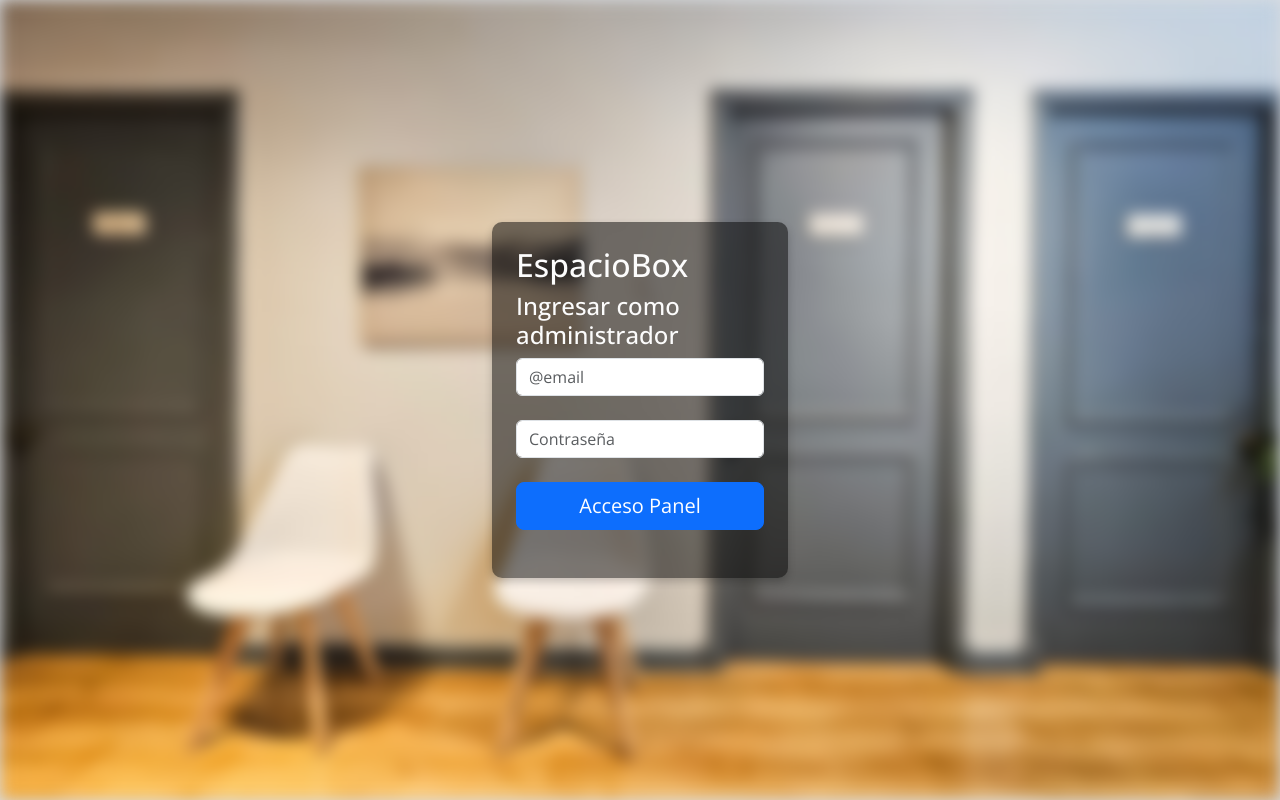
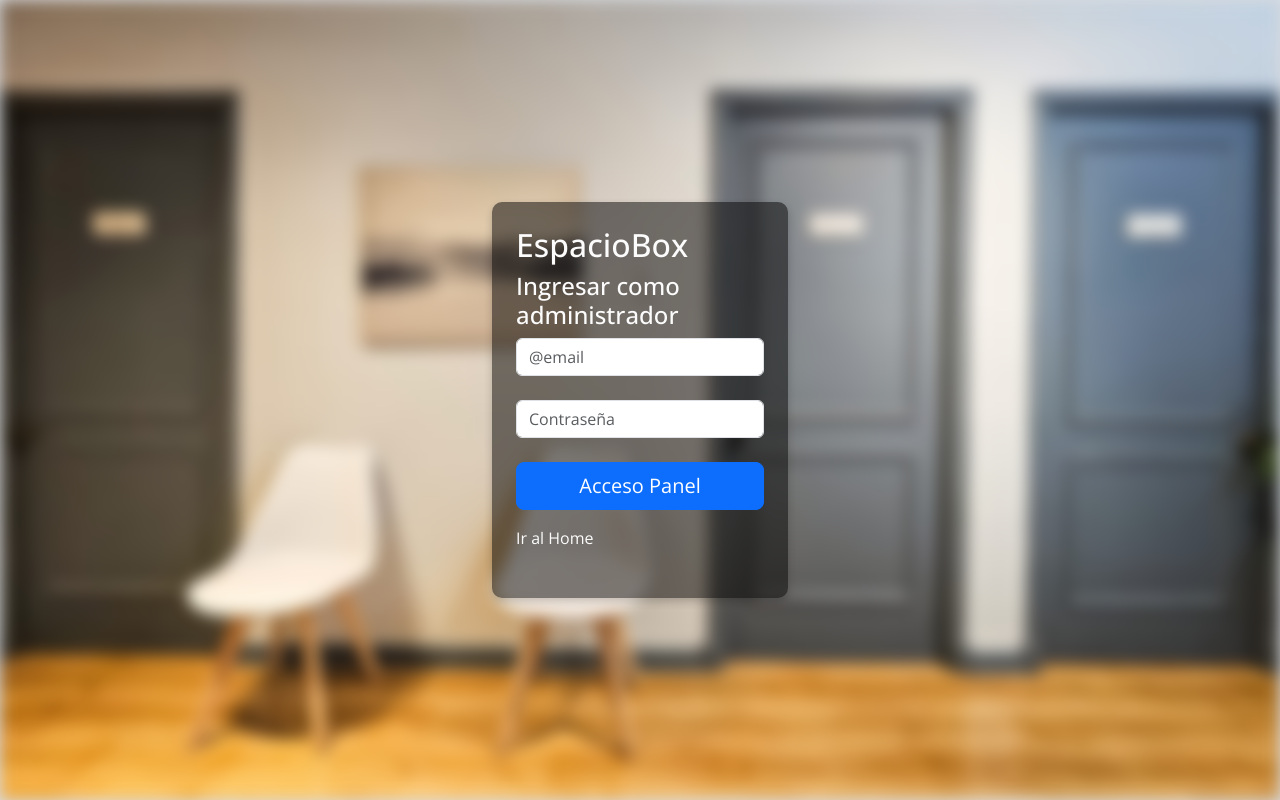
Before and after one commit to ssalinascalibar/espacio-box-noLogin, a React (Vite) app: page /login in a window 1280 px wide. Built offline with nearby package versions, Linux system fonts and the light colour scheme.

Commit message:
add home link in form

```diff
--- a/src/features/auth/Login.jsx
+++ b/src/features/auth/Login.jsx
@@ -7,6 +7,7 @@ import Button from "react-bootstrap/Button";
 import Container from "react-bootstrap/Container";
 import Row from "react-bootstrap/Row";
 import Col from "react-bootstrap/Col";
+import { Link } from "react-router-dom";
 import "./login.css";
 
 export default function Login() {
@@ -92,6 +93,7 @@ export default function Login() {
             <Button variant="primary" type="submit" size="lg">
               Acceso Panel
             </Button>
+            <Link to="/">Ir al Home</Link>
           </Form>
           </div>
         </Col>
--- a/src/features/auth/login.css
+++ b/src/features/auth/login.css
@@ -19,6 +19,10 @@
     background-position: center;
     filter: blur(8px);
     z-index: 1;
+}
+
+.login-background a{
+    color: var(--text-secondary);
 }
 
 .login-container {
@@ -45,6 +49,7 @@
 
 .login-form .btn {
     width: 100%;
+    margin-bottom: 1rem;
 }
 
 @media screen and (min-width: 992px) {
```
